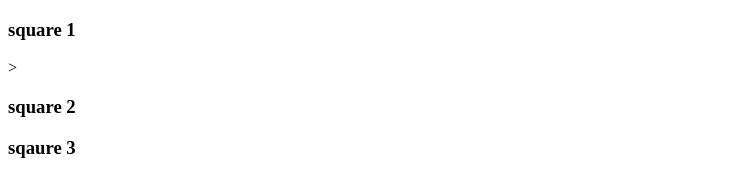
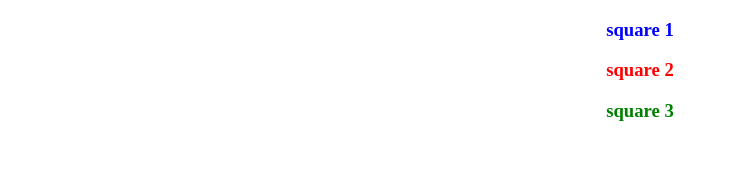
Before and after one commit to RisingPhoenix3333/merge-conflict-practice, a plain HTML site: page index.html in a window 1280 px wide. Shown: the whole page, without its empty margins (0-729 px from the left). Drawn offline with Linux system fonts and the light colour scheme.

Commit message:
index.html

```diff
--- a/index.html
+++ b/index.html
@@ -1,15 +1,30 @@
 <!DOCTYPE html>
 <html lang="en">
+<head>
+    <meta charset="UTF-8">
+    <meta name="viewport" content="width=device-width, initial-scale=1.0">
+    <meta http-equiv="X-UA-Compatible" content="ie=edge">
+    <link rel="stylesheet" href="./style.css">
+    <title>Merge Conflict Practice</title>
+
     <body>
         <main>
             <div>
-                <h3>square 1</h3>
+
+                <a class="blue"> <h3> square 1</h3> </a>
+
             </div>
-            <div>>
-                <h3> square 2</h3>
+
+            <div2>
+
+                <a class="red"> <h3> square 2</h3> </a>
+
             </div>
+
             <div>
-                <h3>sqaure 3</h3>
+
+                <a class="green"> <h3> square 3</h3> </a>
+
             </div>
         </main>
     </body>
--- /dev/null
+++ b/style.css
@@ -0,0 +1,13 @@
+
+
+
+  h3 {text-align: center;}
+
+ .blue { color: blue;
+}
+
+.green { color: green;
+}
+
+.red { color:red;
+}
```
